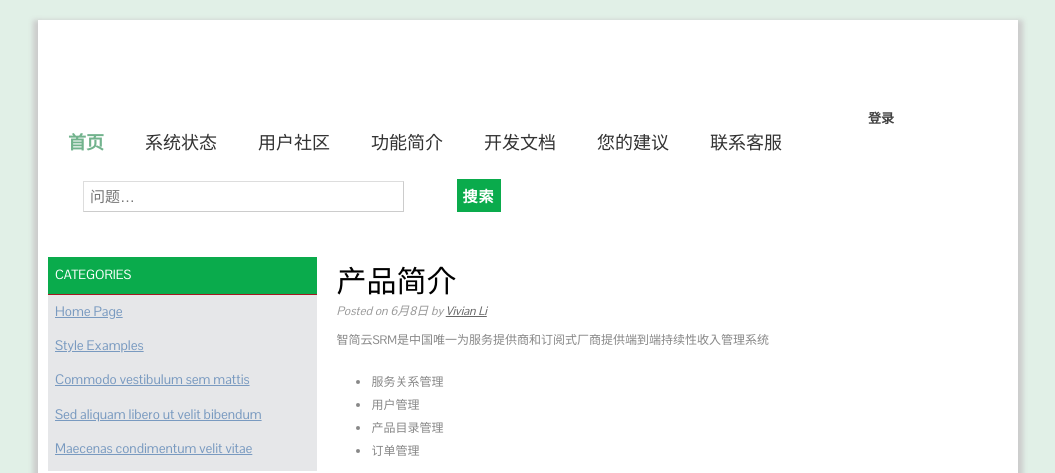
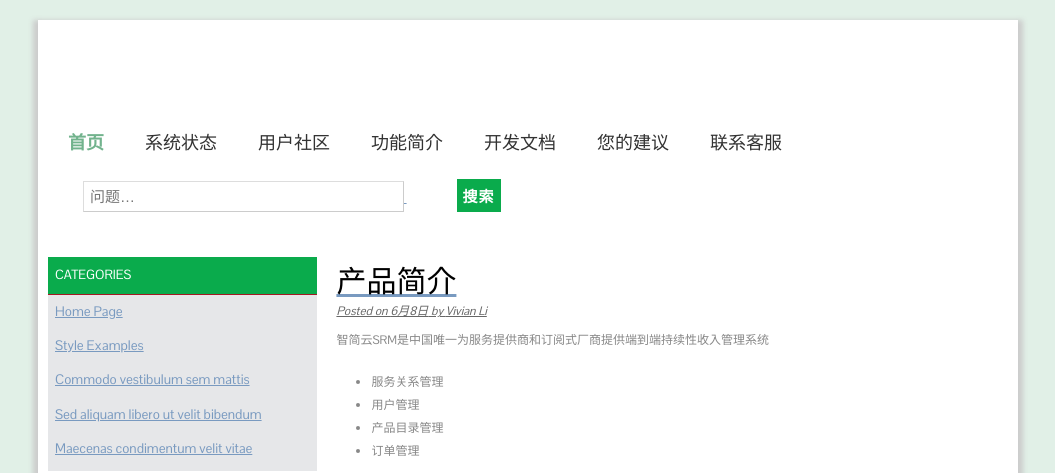
Before and after one commit to dreampivot/slipscloud.github.io, a Jekyll site: the page help/help-index.html, which Jekyll copies as it is, in a window 1280 px wide. Shown: the top 473 px of the page, without its empty margins (112-1167 px from the left). Built offline with Jekyll 4.4.1, drawn with Linux system fonts in a browser that asks for light colours.

Commit message:
Create help-index.html

```diff
--- a/help/help-index.html
+++ b/help/help-index.html
@@ -21,7 +21,7 @@
             <li><a href="api.html">开发文档</a></li>
 	    <li><a href="suggestion.html">您的建议</a></li>
             <li class=""><a href="support.html">联系客服</a></li>
-	 <li class=""><a href="#" style="margin-left: 50px;" class="button">登录</a></li>
+	 <li class=""><a href="https://slipscloud.bitbucket.io/"  class="formbutton" value="登录" type="submit"/></li>
 
         </ul>
     </nav>
```
